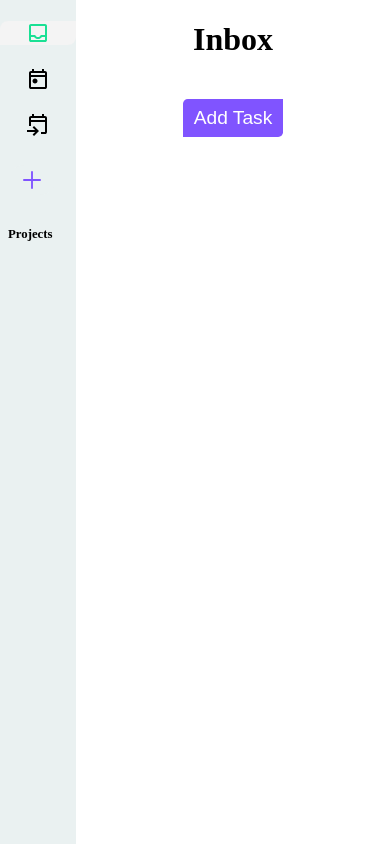
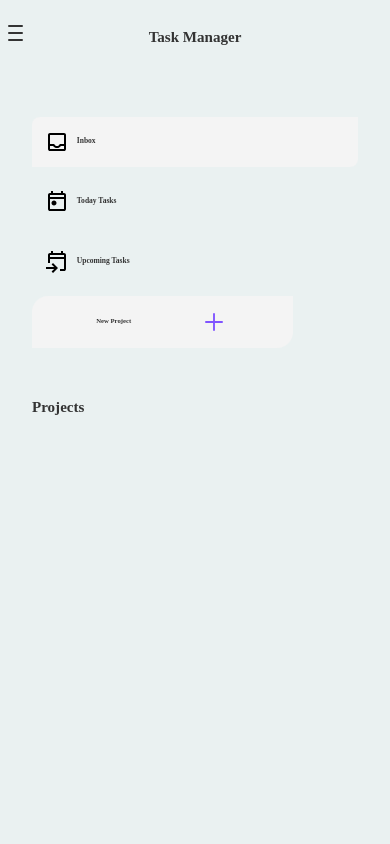
Before and after one commit to Gid-zet7/Todo-project, a website built with webpack: page src/index.html in a window 390 px wide. Built offline with nearby package versions, Linux system fonts and the light colour scheme.

Commit message:
Mobile view
Updated mobile view

```diff
--- a/package.json
+++ b/package.json
@@ -2,11 +2,14 @@
   "name": "todo-project",
   "version": "1.0.0",
   "description": "",
+  "homepage": "https://gid-zet7.github.io/Todo-project/",
   "main": "index.js",
   "scripts": {
     "test": "echo \"Error: no test specified\" && exit 1",
     "start": "webpack serve --open",
-    "build": "webpack"
+    "build": "webpack",
+    "predeploy": "npm run build",
+    "deploy": "gh-pages -d dist"
   },
   "keywords": [],
   "author": "Gideon Adonteng",
@@ -14,6 +17,7 @@
   "devDependencies": {
     "clean-webpack-plugin": "^4.0.0",
     "css-loader": "^6.8.1",
+    "gh-pages": "^6.0.0",
     "html-webpack-plugin": "^5.5.3",
     "style-loader": "^3.3.3",
     "webpack": "^5.88.2",
--- a/src/index.html
+++ b/src/index.html
@@ -86,6 +86,10 @@
                     </div>
                 </div>
             </div>
+            <label for="nav-toggle" class="nav-toggle-label">
+                <span></span>
+            </label>
+
             <!-- <div class="expand-btn">
                 <span class="hide">Collapse</span>
             </div> -->
--- a/src/modules/domManip.js
+++ b/src/modules/domManip.js
@@ -7,7 +7,20 @@ const domManip = () => {
     loadProjects();
     initDefaultBtns();
     loadProjectContent("Inbox");
+    navToggle();
   }
+
+  function navToggle() {
+    const navToggle = document.querySelector(".nav-toggle-label");
+
+    navToggle.addEventListener("click", toggleNav);
+  }
+
+  function toggleNav() {
+    const sidePanel = document.querySelector(".side-panel");
+    sidePanel.classList.toggle("active");
+  }
+
   function createProjectUI(projectName) {
     const projectContainer = document.querySelector(".project-list");
     projectContainer.innerHTML += `
@@ -242,9 +255,12 @@ const domManip = () => {
     const weekTasks = document.getElementById("week-tasks");
 
     inbox.addEventListener("click", handleProjectButton);
+    inbox.addEventListener("click", toggleNav);
     todayTasks.addEventListener("click", updateTodayProject);
     todayTasks.addEventListener("click", handleProjectButton);
+    todayTasks.addEventListener("click", toggleNav);
     weekTasks.addEventListener("click", handleProjectButton);
+    weekTasks.addEventListener("click", toggleNav);
   }
 
   function initProjectPreviewBtns() {
@@ -267,6 +283,7 @@ const domManip = () => {
     e.stopPropagation();
     const projectName = this.getAttribute("id");
     loadProjectContent(projectName);
+    toggleNav();
   }
 
   function updateTodayProject() {
--- a/src/style.css
+++ b/src/style.css
@@ -370,7 +370,7 @@ input:focus:invalid {
 }
 
 @media screen and (max-width: 680px) {
-    .container {
+    /* .container {
         display: flex;
 
     }
@@ -381,7 +381,6 @@ input:focus:invalid {
 
     .content {
         padding: 0;
-       /* width: 76px;  */
     }
 
     .content .inactive {
@@ -389,7 +388,6 @@ input:focus:invalid {
     }
 
     .project__content {
-        /* display: none; */
         flex: 1;
     }
 
@@ -416,11 +414,9 @@ input:focus:invalid {
     #Inbox {
         fill: #1ae094;
         width: 100%;
-        /* height: 30px; */
     }
 
     .today {
-        /* fill: #1ae094; */
         width: 100%;
     }
 
@@ -469,5 +465,101 @@ input:focus:invalid {
 
     .tasks-list > div {
         align-items: center;
+    } */
+
+    .container {
+        display: flex;
+        flex-direction: column;
+    }
+
+    .text-header {
+        padding: 1rem;
+        background-color: #EAF1F1;
+    }
+
+    .content {
+        position: relative;
+        text-align: center;
+        position: fixed;
+        z-index: 999;
+        padding: 0;
+        width: 100%;
+        min-height: 10vh;
+        background-color: transparent;
+        color: #333;
+        font-size: calc(.3em + .7vw);
+        line-height: calc(2em + 2vw);
+
+    }
+
+    .side-panel {
+        /* position: absolute; */
+        text-align: left;
+        top: 100%;
+        left: 0;
+        padding: 2rem;
+        background-color: #EAF1F1;
+        width: 100%;
+        height: 100vh;
+        /* display: none; */
+        /* transform: scale(1, 0); */
+        transform-origin: top;
+        transition: transform 400ms ease-in-out;
+    }
+
+    .nav-toggle {
+        /* display: none; */
+    }
+
+    .nav-toggle-label {
+        position: absolute;
+        top: 2rem;
+        left: 0;
+        margin-left: 1em;
+        /* height: 100%; */
+        display: flex;
+        align-items: center;
+    }
+
+    .nav-toggle-label span,
+    .nav-toggle-label span::before,
+    .nav-toggle-label span::after {
+        display: block;
+        background: #333;
+        height: 2px;
+        width: 2em;
+        border-radius: 2px;
+        position: relative;
+    }
+
+    .nav-toggle-label span::before,
+    .nav-toggle-label span::after {
+        content: '';
+        position: absolute;
+
+    }
+
+    .nav-toggle-label span::before,
+    .nav-toggle-label span::after {
+        content: '';
+        position: absolute;
+
+    }
+
+    .nav-toggle-label span::before {
+        bottom: 7px;
+    }
+
+    .nav-toggle-label span::after {
+        top: 7px;
+    }
+
+    .side-panel.active {
+        display: none;
+        /* transform: scale(1, 1); */
+    }
+
+    .project__content {
+        margin-top: 5rem;
     }
 }
```
Also changed, not shown: dist/bundle.js (deleted), dist/index.html (deleted), 1 other file.
